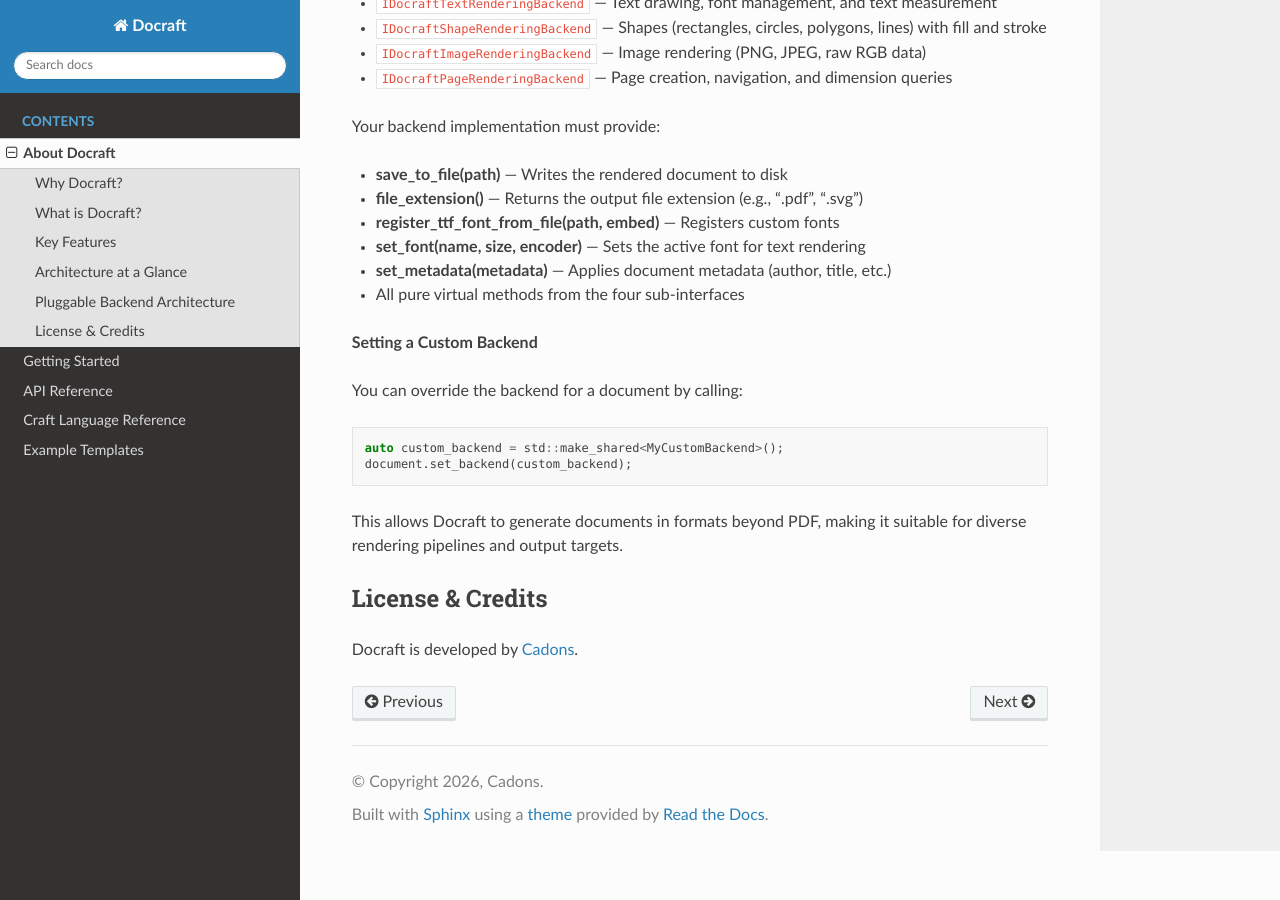
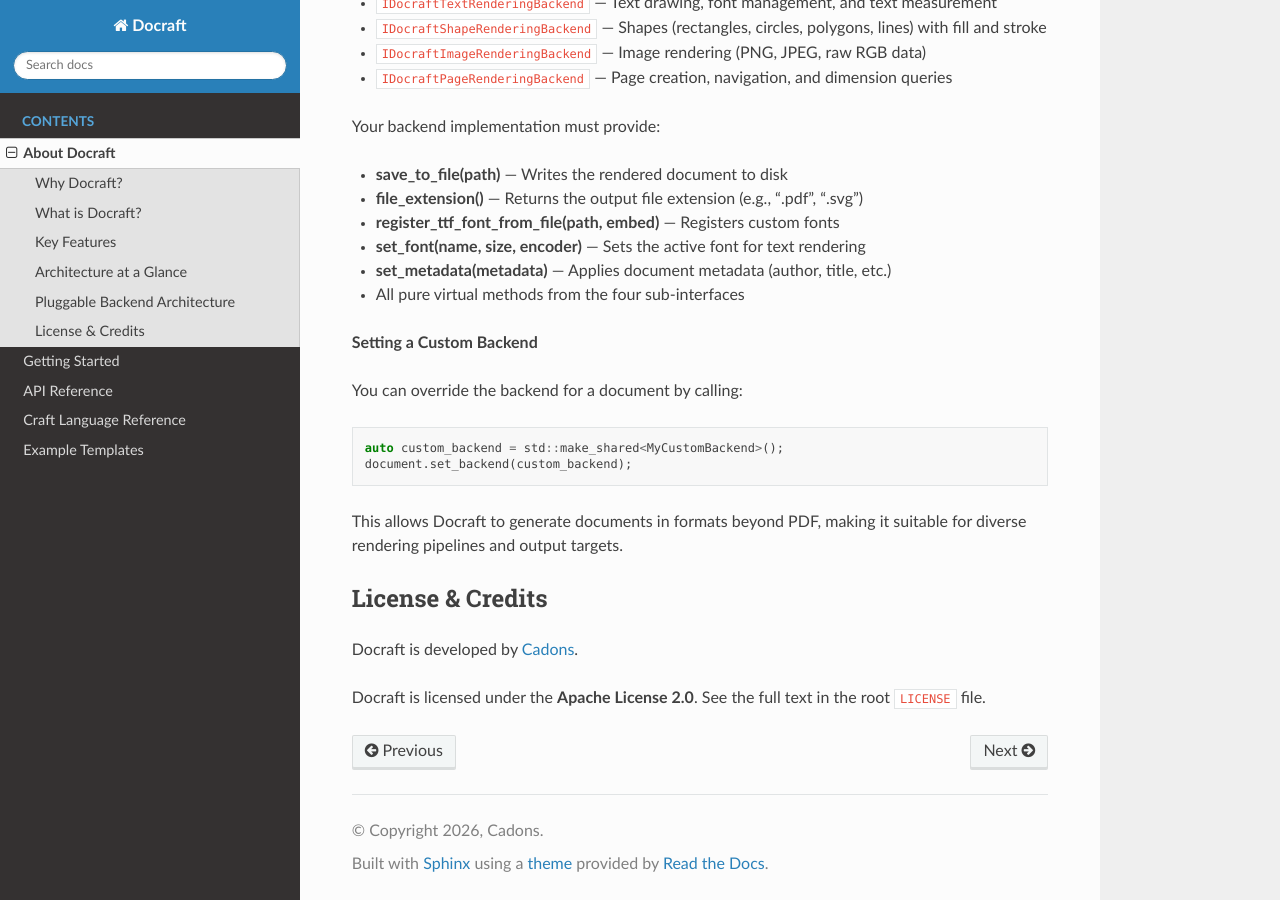
Before and after one commit to Cadons/Docraft, a Sphinx documentation site: the page built from doc/source/about.rst, in a window 1280 px wide and 900 px high, scrolled down 2598 px. Built offline with Sphinx 7.4.7 and the Read the Docs theme 3.1.0, drawn with Linux system fonts in a browser that asks for light colours; the version number could not be read and is left out.

Commit message:
Resolve "LICENSING"

```diff
--- a/doc/source/about.rst
+++ b/doc/source/about.rst
@@ -150,3 +150,6 @@ License & Credits
 -----------------
 
 Docraft is developed by `Cadons <https://github.com/Cadons>`_.
+
+Docraft is licensed under the **Apache License 2.0**.
+See the full text in the root ``LICENSE`` file.
--- a/vcpkg.json
+++ b/vcpkg.json
@@ -1,6 +1,7 @@
 {
   "name": "docraft",
   "version": "1.0.0",
+  "license": "Apache-2.0",
   "dependencies": [
     "libharu",
     "nlohmann-json",
```
Also changed, not shown: README.md (+7 -0 lines), 1 other file.
